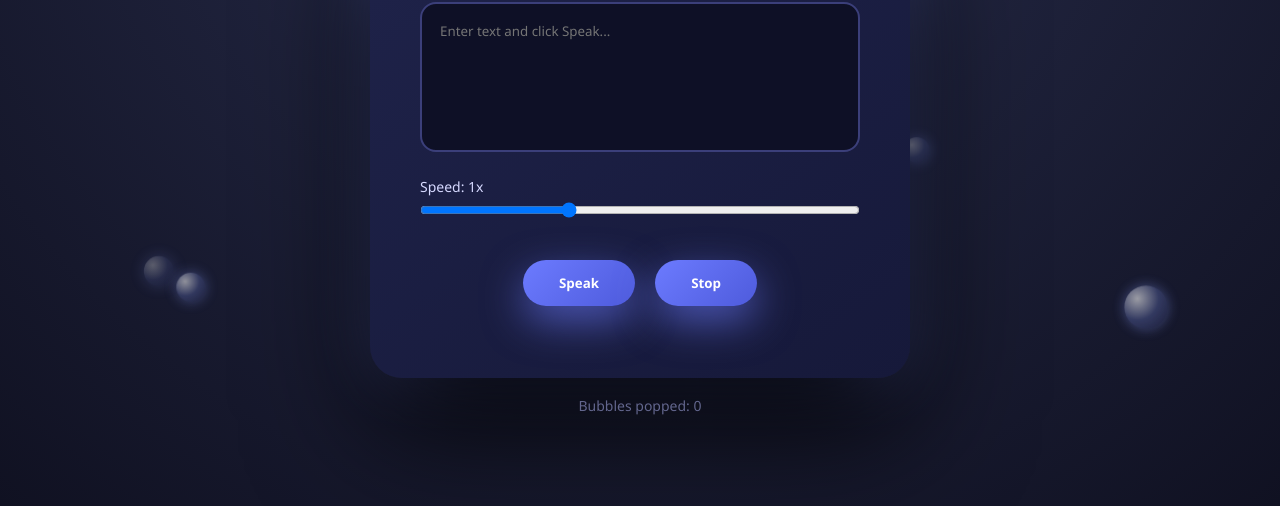
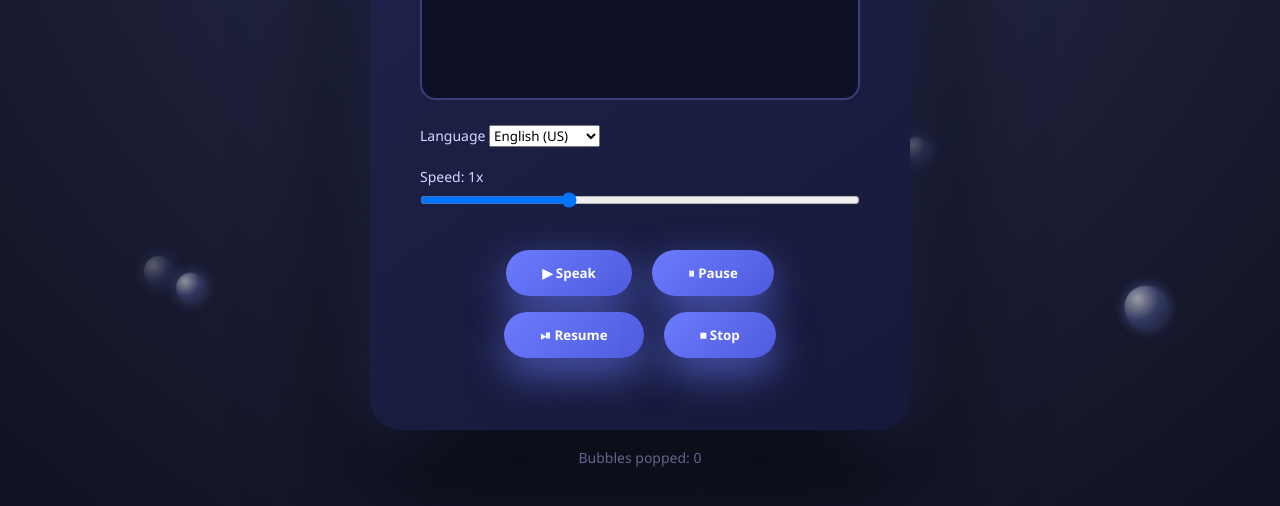
Before and after one commit to surendra962-star/Text-to-Speech, a plain HTML site: page index.html in a window 1280 px wide. Shown: the part 244-750 px from the top of the page. Drawn offline with Linux system fonts and the light colour scheme.

Commit message:
Refactor HTML for text-to-speech interface

```diff
--- a/index.html
+++ b/index.html
@@ -4,9 +4,6 @@
   <meta charset="UTF-8">
   <title>Text to Speech</title>
   <link rel="stylesheet" href="text-to-voice.css">
-
-  <!-- ResponsiveVoice CDN -->
-  <script src="https://code.responsivevoice.org/responsivevoice.js"></script>
 </head>
 <body>
 
@@ -17,29 +14,32 @@
   <div class="tts-container" id="tts">
     <h2>Text to Speech</h2>
 
-    <textarea
-      id="textInput"
-      placeholder="Enter text and click Speak..."
-    ></textarea>
+    <textarea id="textInput" placeholder="Enter text and click Speak..."></textarea>
 
+    <!-- Language Selection -->
     <div class="controls">
-      <label>
-        Speed:
-        <span id="speedValue">1x</span>
-      </label>
-      <input
-        type="range"
-        id="speed"
-        min="0.5"
-        max="2"
-        step="0.1"
-        value="1"
-      >
+      <label>Language</label>
+      <select id="language">
+        <option value="en-US">English (US)</option>
+        <option value="en-IN">English (India)</option>
+        <option value="hi-IN">Hindi</option>
+        <option value="te-IN">Telugu</option>
+        <option value="ta-IN">Tamil</option>
+      </select>
     </div>
 
+    <!-- Speed Control -->
+    <div class="controls">
+      <label>Speed: <span id="speedValue">1x</span></label>
+      <input type="range" id="speed" min="0.5" max="2" step="0.1" value="1">
+    </div>
+
+    <!-- Buttons -->
     <div class="buttons">
-      <button onclick="speakText()">Speak</button>
-      <button onclick="stopSpeech()">Stop</button>
+      <button onclick="speakText()">▶ Speak</button>
+      <button onclick="pauseSpeech()">⏸ Pause</button>
+      <button onclick="resumeSpeech()">⏯ Resume</button>
+      <button onclick="stopSpeech()">⏹ Stop</button>
     </div>
 
     <p id="status"></p>
```
